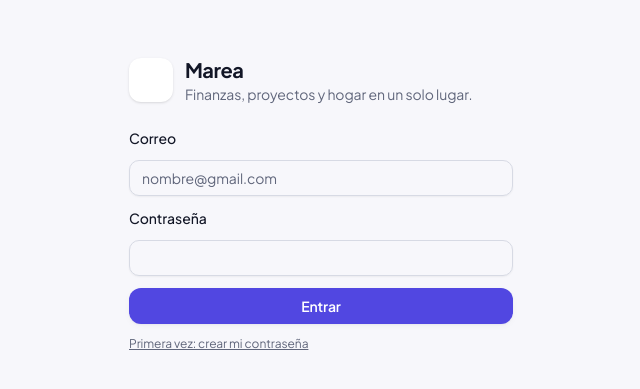
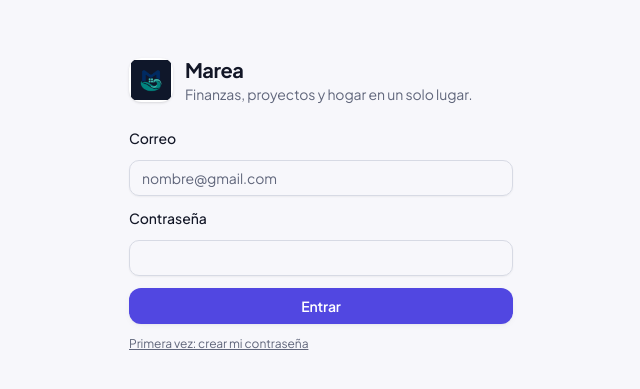
Before and after one commit to acuaquentzi/chambita-casa, a React (Vite) app: page / in a window 1280 px wide. Shown: the part 195-584 px from the top of the page, without its empty margins (319-959 px from the left). Built offline with nearby package versions, Linux system fonts and the light colour scheme; no server answers.

Commit message:
Use verified Marea icon asset

```diff
--- a/src/logo.ts
+++ b/src/logo.ts
@@ -1 +1,2 @@
-export const LOGO = '/marea-logo.png'
+// icon.png is the verified binary asset used by the installed app and the UI.
+export const LOGO = '/icon.png'
```
